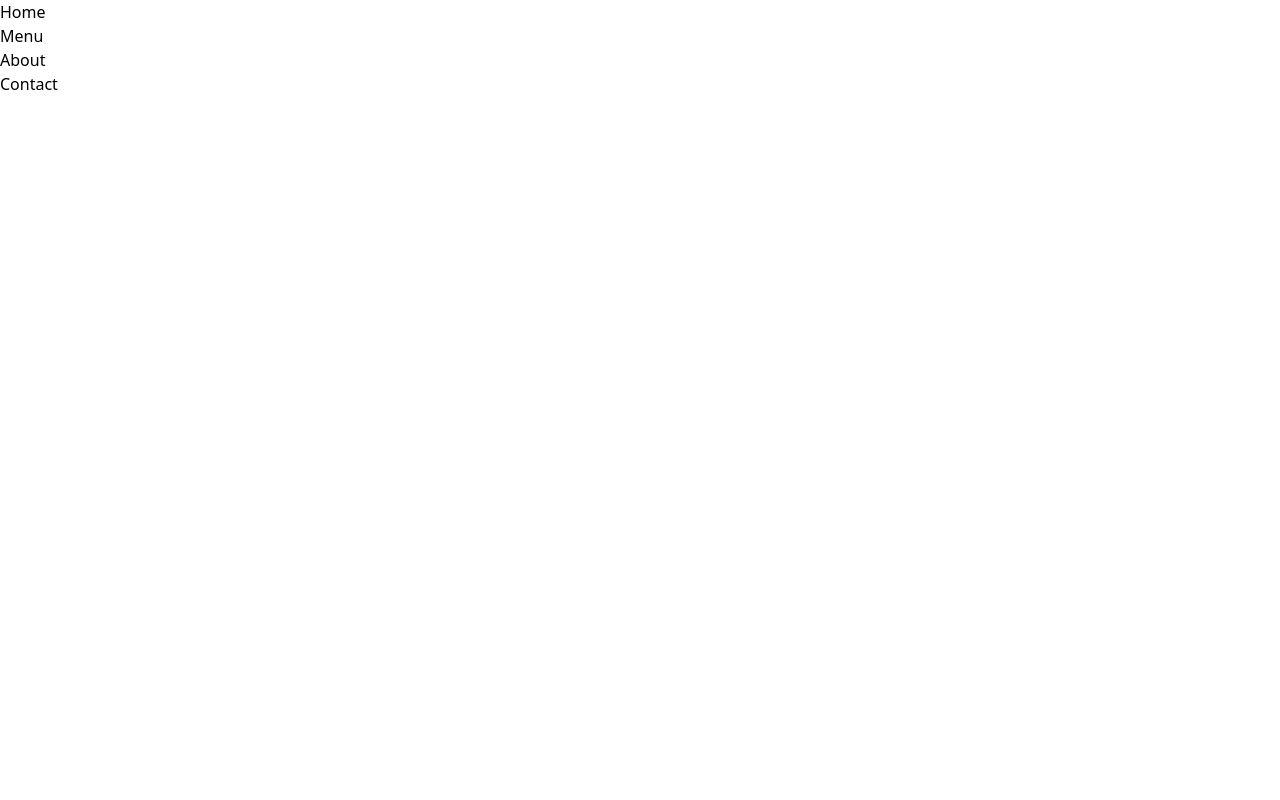
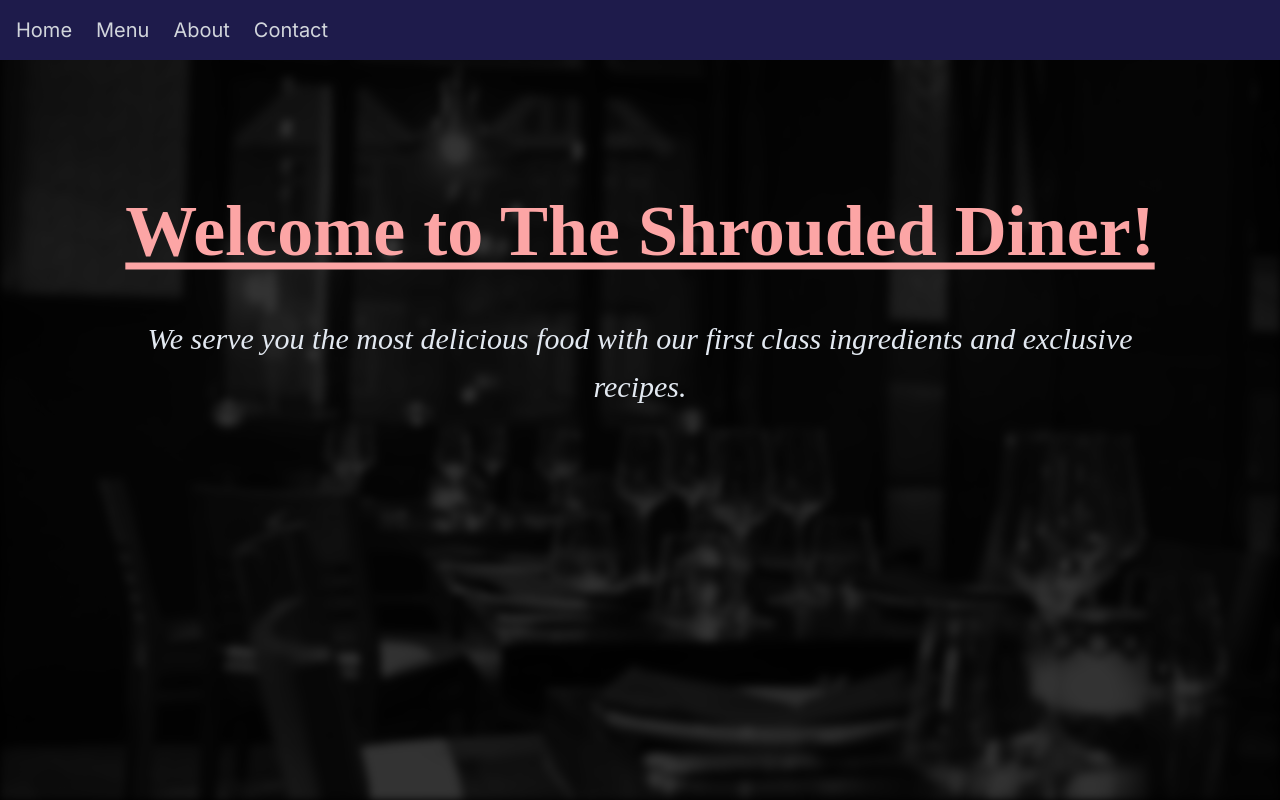
Before and after one commit to StilettoDagger/restaurant-page, a website built with webpack: page src/template.html in a window 1280 px wide. Built offline with nearby package versions, Linux system fonts and the light colour scheme; a web font is replaced by a local one.

Commit message:
feat: add navbar and hero section with background

```diff
--- a/src/template.html
+++ b/src/template.html
@@ -1,21 +1,32 @@
-<!DOCTYPE html>
+<!doctype html>
 <html lang="en">
 	<head>
-    <meta charset="UTF-8">
-    <meta name="viewport" content="width=device-width, initial-scale=1.0">
-    <title>Restaurant Page</title>
+		<meta charset="UTF-8" />
+		<meta name="viewport" content="width=device-width, initial-scale=1.0" />
+		<title>The Shrouded Diner</title>
 	</head>
-<body>
+	<body class="font-playfair text-stone-900">
 		<header>
-        <nav>
-            <ul>
-                <li><button>Home</button></li>
-                <li><button>Menu</button></li>
-                <li><button>About</button></li>
-                <li><button>Contact</button></li>
+			<nav class="z-10 flex bg-indigo-950 text-gray-300 p-4 font-inter fixed w-full sm:text-xl">
+				<ul class="flex sm:gap-6 justify-between w-full sm:justify-start">
+					<li><button class="hover:text-white hover:underline underline-offset-4">Home</button></li>
+					<li><button class="hover:text-white hover:underline underline-offset-4">Menu</button></li>
+					<li><button class="hover:text-white hover:underline underline-offset-4">About</button></li>
+					<li><button class="hover:text-white hover:underline underline-offset-4">Contact</button></li>
 				</ul>
 			</nav>
 		</header>
-    <div id="content"></div>
+		<div id="content">
+			<section class="h-screen bg-black relative" id="hero">
+				<div class= "z-10 text-2xl sm:text-3xl absolute top-1/3 -translate-y-1/3 text-red-300 text-center w-5/6 -translate-x-1/2 left-1/2">
+					<h1 class="font-bold text-5xl lg:text-7xl leading-relaxed underline underline-offset-8">Welcome to The Shrouded Diner!</h1>
+					<p class="mt-12 text-slate-200 leading-relaxed italic">
+						We serve you the most delicious food with our first class
+						ingredients and exclusive recipes.
+					</p>
+				</div>
+                <img class="h-full w-full object-cover brightness-[0.2] grayscale blur-sm" src="./assets/restaurant.jpg" alt="">
+			</section>
+		</div>
 	</body>
 </html>
```
Also changed, not shown: src/assets/restaurant.jpg (added). Lines whose indentation alone changed are shown as unchanged.
